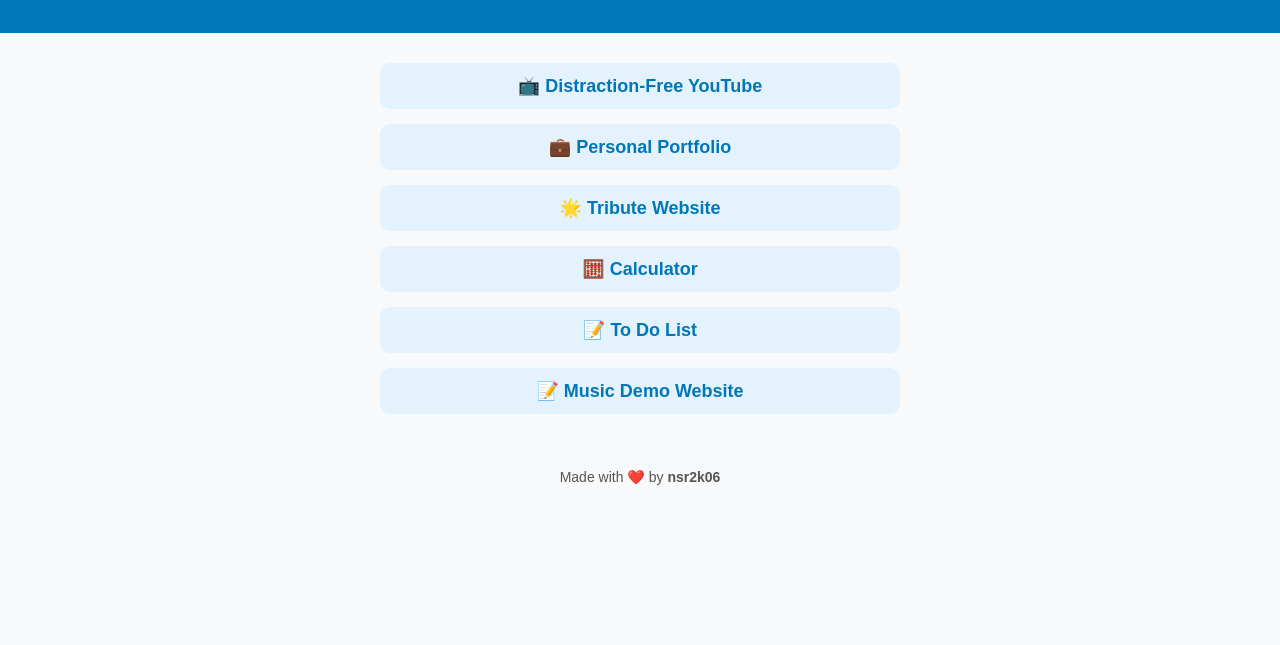
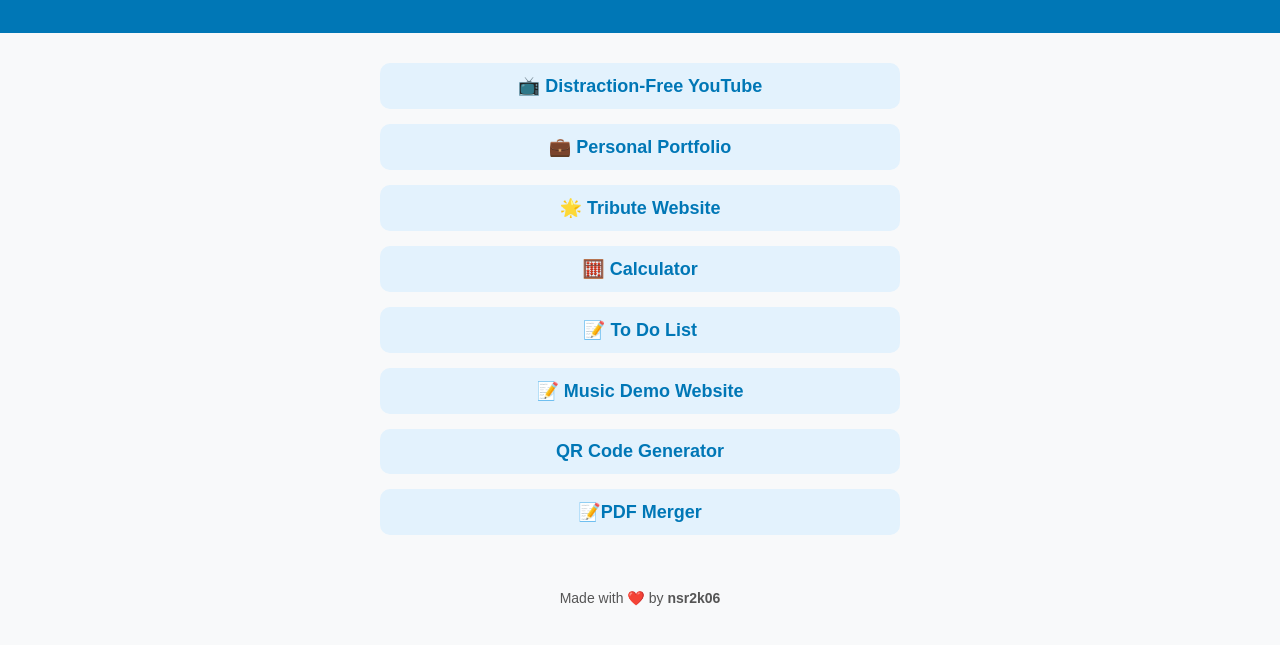
Before and after one commit to nsr2k06/My-Projects, a plain HTML site: page index.html in a window 1280 px wide. Shown: the part 95-740 px from the top of the page. Drawn offline with Linux system fonts and the light colour scheme.

Commit message:
Update index.html

```diff
--- a/index.html
+++ b/index.html
@@ -67,6 +67,8 @@
     <li><a href="04-Calculator/">🧮 Calculator</a></li>
     <li><a href="05-To-Do-App/">📝 To Do List</a></li>
     <li><a href="06-Music-Demo-Website/">📝 Music Demo Website</a></li>
+    <li><a href="05-To-Do-App/">QR Code Generator</a></li>
+    <li><a href="06-Music-Demo-Website/">📝PDF Merger</a></li>
   </ul>
 
   <footer>
```
